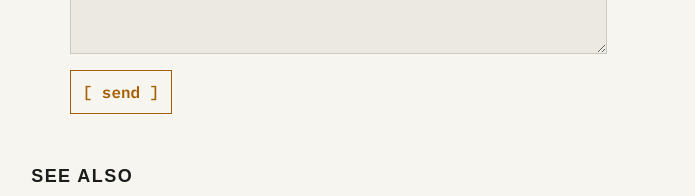
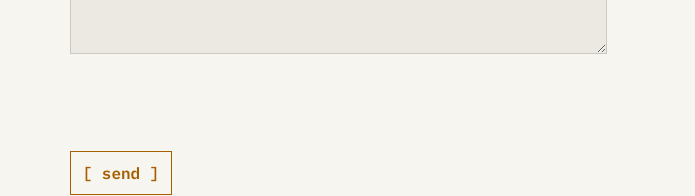
Before and after one commit to cicatrizdev/cicatriz-dev, a Next.js app: page /en in a window 1280 px wide. Shown: the part 3542-3738 px from the top of the page, without its empty margins (244-939 px from the left). Built offline with nearby package versions, Linux system fonts and the light colour scheme; no server answers; a web font is replaced by a local one.

Commit message:
feat(contact): require Cloudflare Turnstile before sending
Bots were POSTing JSON at /api/contact and skipping the honeypot and
fill-time checks. Origin is now required, JSON without startedAt is
dropped, and production verifies a Turnstile token before Resend.

```diff
--- a/src/app/api/contact/route.ts
+++ b/src/app/api/contact/route.ts
@@ -4,10 +4,11 @@ import { isLocale, defaultLocale } from '@/lib/i18n'
 import { contactSchema, fieldErrors, LIMITS } from '@/lib/contact/schema'
 import { checkRateLimit, clientKey } from '@/lib/contact/rate-limit'
 import { sendContact } from '@/lib/contact/send'
+import { turnstileToken, verifyTurnstile } from '@/lib/contact/turnstile'
 
 /**
- * Same-origin check for browsers that send an Origin header: the origin must be
- * this very deployment (production host, preview host or localhost).
+ * Same-origin check. Origin is required: fetch() and modern form POSTs always
+ * send it; curl-to-the-API spam typically does not.
  */
 function originAllowed(request: NextRequest, origin: string): boolean {
   const proto =
@@ -70,7 +71,7 @@ function html(status: number, title: string, body: string, backHref: string) {
 
 export async function POST(request: NextRequest) {
   const origin = request.headers.get('origin')
-  if (origin && !originAllowed(request, origin)) {
+  if (!origin || !originAllowed(request, origin)) {
     return json({ ok: false, error: 'forbidden' }, 403)
   }
 
@@ -86,19 +87,22 @@ export async function POST(request: NextRequest) {
   const back = `/${locale}#bugs`
 
   // Honeypot + fill-time check: pretend success, do nothing.
+  // JSON must carry startedAt — omitting it is how API spam skips the clock.
   const website = typeof data.website === 'string' ? data.website.trim() : ''
   const startedAt = Number(data.startedAt)
+  const hasStart = Number.isFinite(startedAt) && startedAt > 0
   const tooFast =
-    Number.isFinite(startedAt) &&
-    startedAt > 0 &&
-    Date.now() - startedAt < LIMITS.minFillMs
+    kind === 'json'
+      ? !hasStart || Date.now() - startedAt < LIMITS.minFillMs
+      : hasStart && Date.now() - startedAt < LIMITS.minFillMs
   if (website || tooFast) {
     return kind === 'form'
       ? NextResponse.redirect(new URL(`/${locale}/sent`, request.url), 303)
       : json({ ok: true }, 200)
   }
 
-  const limit = checkRateLimit(clientKey(request.headers))
+  const ip = clientKey(request.headers)
+  const limit = checkRateLimit(ip)
   if (!limit.ok) {
     const headers = { 'retry-after': String(limit.retryAfterSeconds) }
     return kind === 'form'
@@ -119,6 +123,23 @@ export async function POST(request: NextRequest) {
         )
   }
 
+  const challenge = await verifyTurnstile(turnstileToken(data), ip)
+  if (challenge === 'failed') {
+    return kind === 'form'
+      ? html(
+          400,
+          '400 Bad Request',
+          `Could not verify this request. Email ${site.email} directly.`,
+          back
+        )
+      : json({ ok: false, error: 'captcha' }, 400)
+  }
+  if (challenge === 'unavailable') {
+    return kind === 'form'
+      ? html(503, '503 unavailable', `Email ${site.email} directly.`, back)
+      : json({ ok: false, error: 'unavailable' }, 503)
+  }
+
   const result = contactSchema.safeParse(data)
   if (!result.success) {
     const fields = fieldErrors(result.error, data)
@@ -133,7 +154,7 @@ export async function POST(request: NextRequest) {
   }
 
   const sent = await sendContact(result.data, {
-    ip: clientKey(request.headers),
+    ip,
     userAgent: request.headers.get('user-agent') ?? '',
   })
 
--- a/src/components/contact/ContactForm.module.css
+++ b/src/components/contact/ContactForm.module.css
@@ -84,6 +84,14 @@ textarea.input {
   overflow: hidden;
 }
 
+.turnstile {
+  min-height: 65px;
+}
+
+.turnstile iframe {
+  display: block;
+}
+
 .actions {
   display: flex;
   flex-wrap: wrap;
--- a/src/components/contact/ContactForm.tsx
+++ b/src/components/contact/ContactForm.tsx
@@ -5,6 +5,7 @@ import type { Locale } from '@/lib/i18n'
 import type { ContactStatusCode, UiStrings } from '@/content/types'
 import type { FieldErrors } from '@/lib/contact/schema'
 import { TOPIC_SELECT_ID } from './RequestLink'
+import { Turnstile } from './Turnstile'
 import styles from './ContactForm.module.css'
 
 type Strings = UiStrings['bugs']['form']
@@ -28,12 +29,16 @@ type Props = {
 }
 
 const LIMITS = { name: 100, email: 200, messageMin: 10, messageMax: 5000 }
+const siteKey = process.env.NEXT_PUBLIC_TURNSTILE_SITE_KEY ?? ''
 
 export function ContactForm({ locale, strings, email, topics }: Props) {
   const id = useId()
   const [status, setStatus] = useState<Status>({ kind: 'idle' })
   /** When the form became interactive; sent along so the server can spot instant (bot) submissions. */
   const startedAt = useRef<number | null>(null)
+  const [turnstileToken, setTurnstileToken] = useState<string | null>(null)
+  /** Bump after each attempt so Turnstile mints a fresh single-use token. */
+  const [challenge, setChallenge] = useState(0)
 
   useEffect(() => {
     startedAt.current = Date.now()
@@ -41,6 +46,10 @@ export function ContactForm({ locale, strings, email, topics }: Props) {
 
   async function onSubmit(event: FormEvent<HTMLFormElement>) {
     event.preventDefault()
+    if (siteKey && !turnstileToken) {
+      setStatus({ kind: 'error', code: 'captcha' })
+      return
+    }
     const form = event.currentTarget
     const data = Object.fromEntries(new FormData(form).entries())
     setStatus({ kind: 'sending' })
@@ -52,6 +61,7 @@ export function ContactForm({ locale, strings, email, topics }: Props) {
           ...data,
           locale,
           startedAt: startedAt.current ?? undefined,
+          turnstileToken: turnstileToken || undefined,
         }),
       })
       const body = (await res.json().catch(() => ({}))) as {
@@ -62,8 +72,11 @@ export function ContactForm({ locale, strings, email, topics }: Props) {
       }
       if (res.ok && body.ok) {
         form.reset()
+        setTurnstileToken(null)
         setStatus({ kind: 'sent' })
       } else {
+        setChallenge((n) => n + 1)
+        setTurnstileToken(null)
         setStatus({
           kind: 'error',
           code: body.error ?? 'send_failed',
@@ -72,6 +85,8 @@ export function ContactForm({ locale, strings, email, topics }: Props) {
         })
       }
     } catch {
+      setChallenge((n) => n + 1)
+      setTurnstileToken(null)
       setStatus({ kind: 'error', code: 'network' })
     }
   }
@@ -92,6 +107,8 @@ export function ContactForm({ locale, strings, email, topics }: Props) {
           className={styles.button}
           onClick={() => {
             startedAt.current = Date.now()
+            setTurnstileToken(null)
+            setChallenge((n) => n + 1)
             setStatus({ kind: 'idle' })
           }}
         >
@@ -197,6 +214,15 @@ export function ContactForm({ locale, strings, email, topics }: Props) {
         }}
       />
 
+      {siteKey ? (
+        <Turnstile
+          key={challenge}
+          siteKey={siteKey}
+          locale={locale}
+          onToken={setTurnstileToken}
+        />
+      ) : null}
+
       <div className={styles.actions}>
         <button type="submit" className={styles.button} disabled={sending}>
           {sending ? strings.sending : strings.send}
--- /dev/null
+++ b/src/components/contact/Turnstile.tsx
@@ -0,0 +1,93 @@
+'use client'
+
+import { useEffect, useRef, useState } from 'react'
+import Script from 'next/script'
+import type { Locale } from '@/lib/i18n'
+import { langTag } from '@/lib/i18n'
+import styles from './ContactForm.module.css'
+
+type Api = {
+  render: (
+    el: HTMLElement,
+    opts: {
+      sitekey: string
+      theme: 'light' | 'dark'
+      language: string
+      size: 'flexible'
+      appearance: 'always'
+      callback: (token: string) => void
+      'expired-callback': () => void
+      'error-callback': () => void
+    }
+  ) => string
+  remove: (id: string) => void
+}
+
+function getApi(): Api | undefined {
+  return (window as unknown as { turnstile?: Api }).turnstile
+}
+
+function readTheme(): 'light' | 'dark' {
+  return document.documentElement.dataset.theme === 'dark' ? 'dark' : 'light'
+}
+
+type Props = {
+  siteKey: string
+  locale: Locale
+  onToken: (token: string | null) => void
+}
+
+/**
+ * Explicit Turnstile widget. Remount (change `key`) to mint a fresh token
+ * after a submit — tokens are single-use.
+ */
+export function Turnstile({ siteKey, locale, onToken }: Props) {
+  const box = useRef<HTMLDivElement>(null)
+  const onTokenRef = useRef(onToken)
+  const [apiReady, setApiReady] = useState(false)
+  const [theme, setTheme] = useState<'light' | 'dark'>('light')
+
+  useEffect(() => {
+    onTokenRef.current = onToken
+  }, [onToken])
+
+  useEffect(() => {
+    const root = document.documentElement
+    const sync = () => setTheme(readTheme())
+    sync()
+    const obs = new MutationObserver(sync)
+    obs.observe(root, { attributes: true, attributeFilter: ['data-theme'] })
+    return () => obs.disconnect()
+  }, [])
+
+  useEffect(() => {
+    const el = box.current
+    const api = getApi()
+    if (!apiReady || !el || !api) return
+    const id = api.render(el, {
+      sitekey: siteKey,
+      theme,
+      language: langTag[locale],
+      size: 'flexible',
+      appearance: 'always',
+      callback: (token) => onTokenRef.current(token),
+      'expired-callback': () => onTokenRef.current(null),
+      'error-callback': () => onTokenRef.current(null),
+    })
+    return () => {
+      onTokenRef.current(null)
+      api.remove(id)
+    }
+  }, [apiReady, siteKey, locale, theme])
+
+  return (
+    <>
+      <Script
+        src="https://challenges.cloudflare.com/turnstile/v0/api.js?render=explicit"
+        strategy="lazyOnload"
+        onReady={() => setApiReady(true)}
+      />
+      <div ref={box} className={styles.turnstile} />
+    </>
+  )
+}
--- a/src/content/types.ts
+++ b/src/content/types.ts
@@ -73,6 +73,7 @@ export type ContactStatusCode =
   | 'forbidden'
   | 'too_large'
   | 'rate_limited'
+  | 'captcha'
   | 'send_failed'
   | 'unavailable'
   | 'network'
--- a/src/content/ui/en.ts
+++ b/src/content/ui/en.ts
@@ -109,6 +109,7 @@ export const en = {
         forbidden: 'Request refused.',
         too_large: 'Message too large.',
         rate_limited: 'Too many messages. Try again in a few minutes.',
+        captcha: 'Could not verify you are human. Try again.',
         send_failed:
           'Delivery failed. Try again, or email contato@cicatriz.dev.',
         unavailable: 'The form is offline right now.',
--- a/src/content/ui/pt.ts
+++ b/src/content/ui/pt.ts
@@ -110,6 +110,7 @@ export const pt = {
         forbidden: 'Requisição recusada.',
         too_large: 'Mensagem grande demais.',
         rate_limited: 'Muitas mensagens. Tente de novo em alguns minutos.',
+        captcha: 'Não deu pra confirmar que você é humano. Tente de novo.',
         send_failed:
           'Falha na entrega. Tente de novo ou escreva para contato@cicatriz.dev.',
         unavailable: 'O formulário está fora do ar no momento.',
--- a/src/lib/contact/rate-limit.ts
+++ b/src/lib/contact/rate-limit.ts
@@ -2,7 +2,8 @@
  * Best-effort, per-instance rate limiter. On Vercel (Fluid Compute) a warm
  * function instance lives for minutes to hours and is shared across requests,
  * so this catches the common abuse case with zero infrastructure. Cold starts
- * reset it — acceptable: the honeypot and Resend's own quota bound the damage.
+ * reset it — acceptable: Turnstile, the honeypot and Resend's own quota bound
+ * the damage.
  */
 type Bucket = { count: number; resetAt: number }
 
--- a/src/lib/contact/schema.ts
+++ b/src/lib/contact/schema.ts
@@ -26,7 +26,7 @@ export const contactSchema = z.object({
   topic: z.enum(topicIds).default('other'),
   /** Honeypot — must stay empty. */
   website: z.string().optional(),
-  /** Epoch ms when the form was rendered; set by JS only. */
+  /** Epoch ms when the form was rendered; set by JS only. JSON posts that omit it are dropped as bots. */
   startedAt: z.coerce.number().optional(),
 })
 
--- /dev/null
+++ b/src/lib/contact/turnstile.ts
@@ -0,0 +1,45 @@
+/**
+ * Cloudflare Turnstile — the human check in front of /api/contact.
+ *
+ * Production (VERCEL_ENV=production) requires TURNSTILE_SECRET_KEY; missing
+ * config answers unavailable so the form falls back to mailto instead of
+ * silently accepting bots. Locally and on preview, no secret means skip.
+ */
+
+const SITEVERIFY = 'https://challenges.cloudflare.com/turnstile/v0/siteverify'
+
+export type TurnstileResult = 'ok' | 'skipped' | 'failed' | 'unavailable'
+
+export function turnstileToken(data: Record<string, unknown>): string {
+  const named = data.turnstileToken
+  const injected = data['cf-turnstile-response']
+  if (typeof named === 'string' && named.trim()) return named.trim()
+  if (typeof injected === 'string' && injected.trim()) return injected.trim()
+  return ''
+}
+
+export async function verifyTurnstile(
+  token: string,
+  ip: string
+): Promise<TurnstileResult> {
+  const secret = process.env.TURNSTILE_SECRET_KEY
+  if (!secret) {
+    return process.env.VERCEL_ENV === 'production' ? 'unavailable' : 'skipped'
+  }
+  if (!token) return 'failed'
+
+  try {
+    const body = new URLSearchParams({ secret, response: token })
+    if (ip && ip !== 'unknown') body.set('remoteip', ip)
+    const res = await fetch(SITEVERIFY, {
+      method: 'POST',
+      headers: { 'content-type': 'application/x-www-form-urlencoded' },
+      body,
+    })
+    if (!res.ok) return 'unavailable'
+    const data = (await res.json()) as { success?: boolean }
+    return data.success === true ? 'ok' : 'failed'
+  } catch {
+    return 'unavailable'
+  }
+}
```
Also changed, not shown: 2 other files (tests, documents, lock files or other folders).
